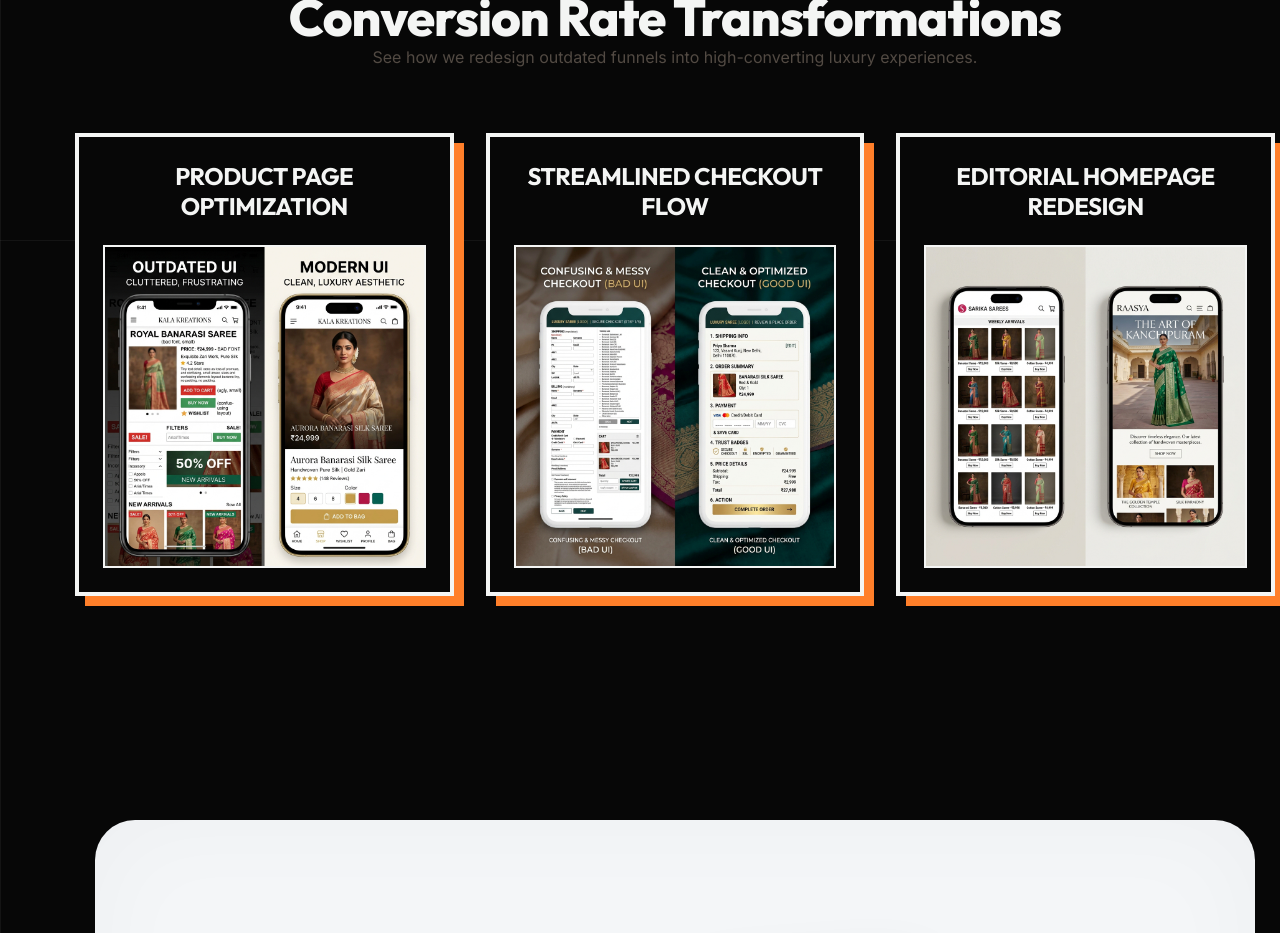
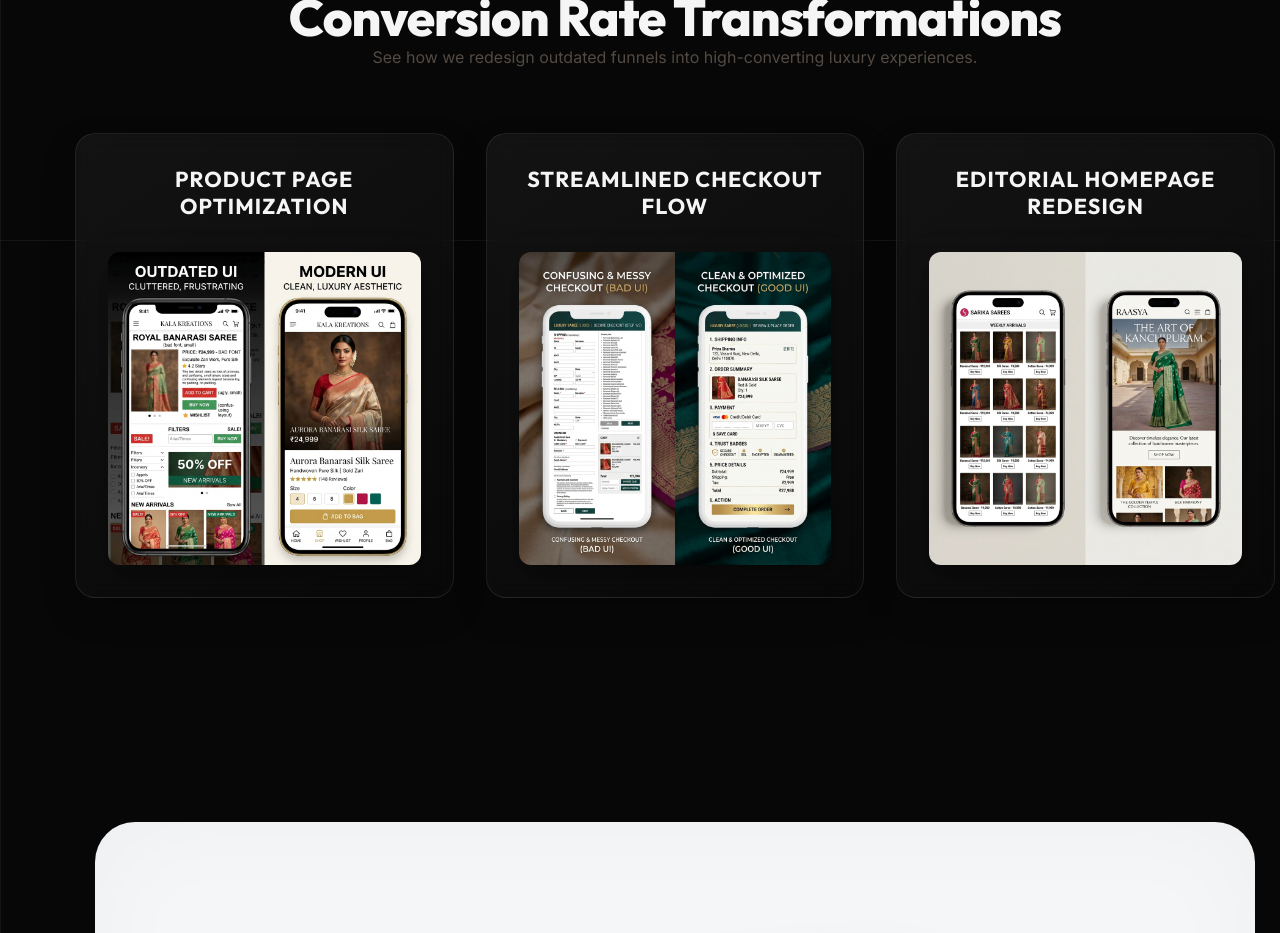
Before and after one commit to nihalkumar5/narizari_new, a Next.js app: page /shopify in a window 1280 px wide. Shown: the part 2160-3093 px from the top of the page. Built offline with nearby package versions, Linux system fonts and the light colour scheme; a web font is replaced by a local one.

Commit message:
Fix navbar link color and redesign transformation cards with modern glassmorphism

```diff
--- a/src/app/shopify/shopify.css
+++ b/src/app/shopify/shopify.css
@@ -28,6 +28,10 @@ body.shopify-dark-theme {
 body.shopify-dark-theme a {
   color: inherit;
   text-decoration: none;
+}
+
+body.shopify-dark-theme .join-us-menu a {
+  color: var(--color-navy);
 }
 
 /* Navbar */
@@ -791,32 +795,63 @@ body.shopify-dark-theme a {
   display: flex;
   flex-direction: column;
   align-items: center;
-  background: var(--bg-dark);
-  padding: 1.5rem;
-  border: 4px solid var(--text-light);
-  box-shadow: 10px 10px 0 var(--color-orange);
-  transition: transform 0.2s;
+  background: linear-gradient(145deg, rgba(255,255,255,0.05) 0%, rgba(255,255,255,0.01) 100%);
+  backdrop-filter: blur(10px);
+  padding: 2rem;
+  border-radius: 20px;
+  border: 1px solid rgba(255, 255, 255, 0.08);
+  box-shadow: 0 15px 35px rgba(0,0,0,0.2);
+  transition: all 0.4s cubic-bezier(0.175, 0.885, 0.32, 1.275);
+  position: relative;
+  overflow: hidden;
+}
+
+.transformation-card::before {
+  content: '';
+  position: absolute;
+  top: 0; left: 0; right: 0;
+  height: 2px;
+  background: linear-gradient(90deg, transparent, var(--color-accent), transparent);
+  opacity: 0;
+  transition: opacity 0.4s ease;
 }
 
 .transformation-card:hover {
-  transform: translate(-4px, -4px);
-  box-shadow: 14px 14px 0 var(--color-orange);
+  transform: translateY(-10px);
+  box-shadow: 0 25px 45px rgba(0,0,0,0.4);
+  border-color: rgba(255, 255, 255, 0.2);
+}
+
+.transformation-card:hover::before {
+  opacity: 1;
 }
 
 .transformation-card h3 {
   font-family: var(--font-heading);
-  font-size: 1.5rem;
+  font-size: 1.35rem;
   font-weight: 700;
   color: var(--text-light);
-  margin-bottom: 1.5rem;
+  margin-bottom: 2rem;
   text-align: center;
+  letter-spacing: 0.05em;
   text-transform: uppercase;
+  transition: color 0.3s ease;
+}
+
+.transformation-card:hover h3 {
+  color: var(--color-accent);
 }
 
 .transformation-card img {
   width: 100%;
-  border: 2px solid var(--text-light);
+  border-radius: 12px;
   object-fit: cover;
+  box-shadow: 0 10px 30px rgba(0,0,0,0.4);
+  transition: transform 0.5s cubic-bezier(0.25, 0.46, 0.45, 0.94);
+}
+
+.transformation-card:hover img {
+  transform: scale(1.04);
 }
 
 
```
